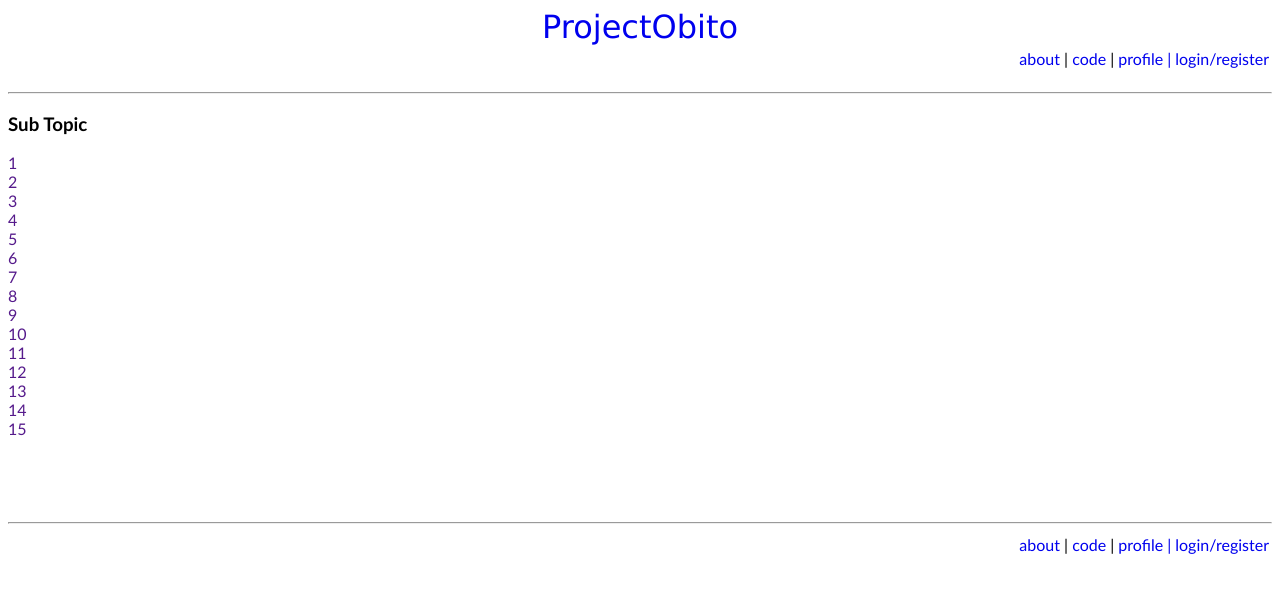
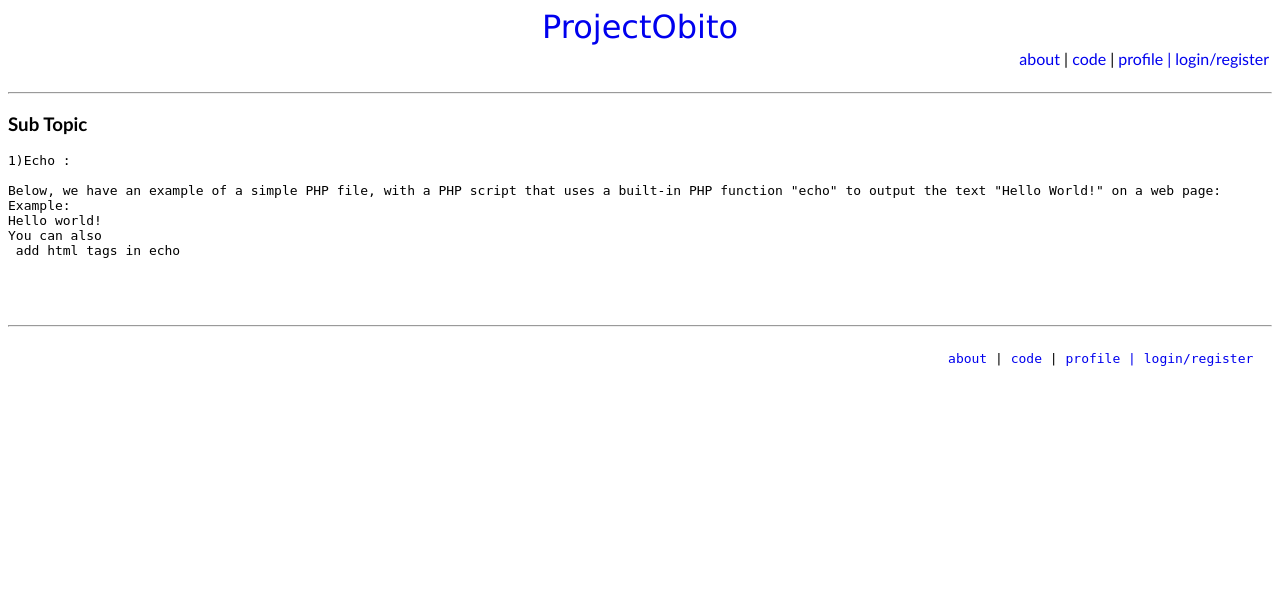
Before and after one commit to obitodarky/Code-Obito, a PHP site: page /HomePage.php in a window 1280 px wide. Shown: the top 593 px of the page. Run offline with PHP 8.4, Linux system fonts and the light colour scheme; some libraries are stand-ins or nearby versions.

Commit message:
Defined Title for pages

```diff
--- a/HomePage.php
+++ b/HomePage.php
@@ -1,7 +1,9 @@
+<?php
+    define('TITLE',"ProjectObito");
+?>
 <!DOCTYPE html>
 <html>
 <head>
-	<title>Test</title>
 <style>
 
 
@@ -29,7 +31,6 @@ a:active{
 }
 
 
-
 </style>
 </head>
 <body id="fg">
@@ -43,7 +44,7 @@ a:active{
 
 ?>
 </nav>
-<a href=""> 1</a><br>
+<!--<a href=""> 1</a><br>
 <a href=""> 2</a><br>
 <a href=""> 3</a><br>
 <a href=""> 4</a><br>
@@ -58,8 +59,17 @@ a:active{
 <a href=""> 13</a><br>
 <a href=""> 14</a><br>
 <a href=""> 15</a><br>
-<br><br><br><br>
+<br><br><br><br>-->
+<pre>
+1)Echo :
 
+Below, we have an example of a simple PHP file, with a PHP script that uses a built-in PHP function "echo" to output the text "Hello World!" on a web page:
+Example:
+<?php
+echo "Hello world!<br>";
+//This is how you insert a single line comment
+echo "You can also <br> add html tags in echo";
+?>
 <footer>
 <?php
 
--- a/header-footer-widget/header.php
+++ b/header-footer-widget/header.php
@@ -1,6 +1,15 @@
 
 <html>
-<head><style type="text/css">
+<head><title><?php
+	if(defined('TITLE')){
+		echo TITLE;
+	}
+	else
+		echo "CodeObito";
+?>
+
+</title><style type="text/css">
+
 a{
     text-decoration: none;
 }
```
